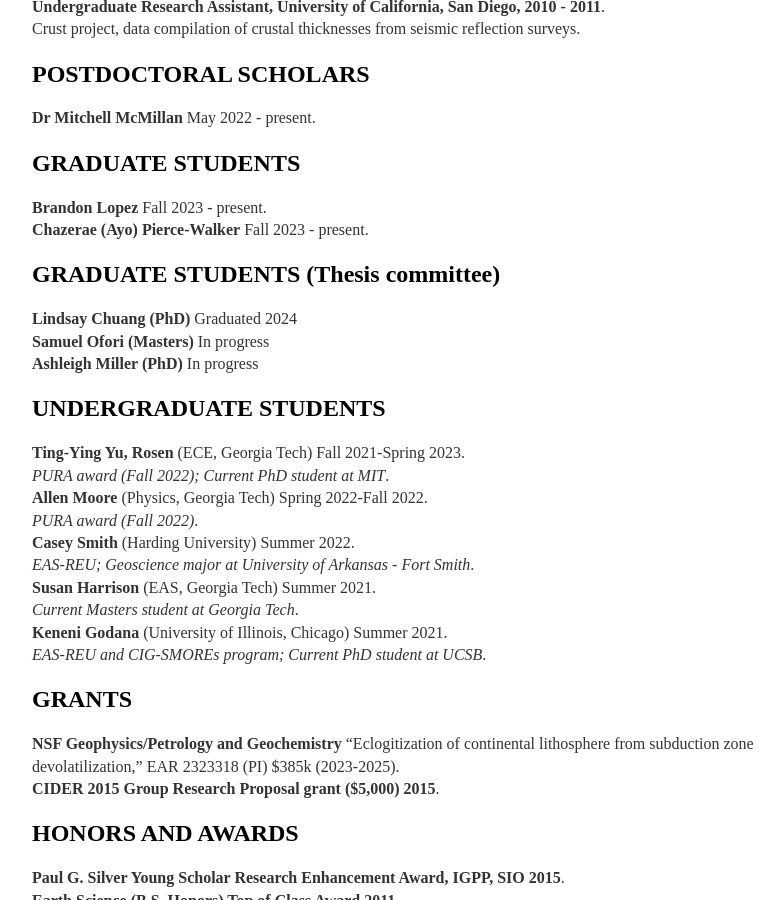
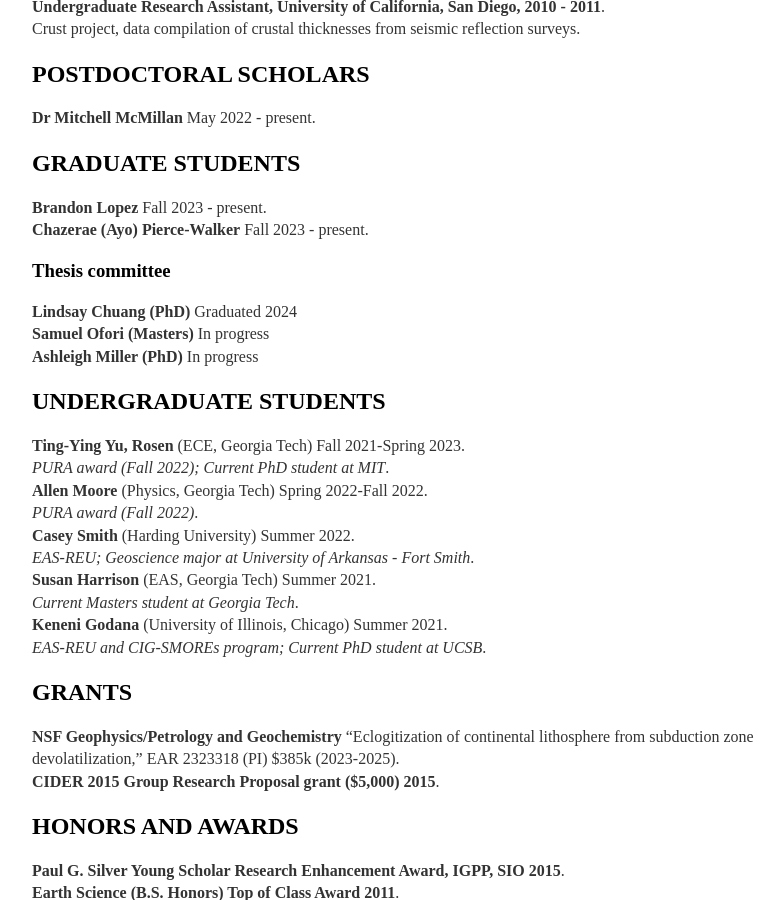
Before and after one commit to joycesim/joycesim.github.io, a Jekyll site: the page built from cv/index.md, in a window 1280 px wide and 900 px high, scrolled down 995 px. Shown: the whole window, without its empty margins (224-1008 px from the left). Built offline with Jekyll 4.4.1, drawn with Linux system fonts in a browser that asks for light colours.

Commit message:
Update index.md

```diff
--- a/cv/index.md
+++ b/cv/index.md
@@ -42,7 +42,7 @@
 **Brandon Lopez** Fall 2023 - present.
 **Chazerae (Ayo) Pierce-Walker** Fall 2023 - present.
 
-## GRADUATE STUDENTS (Thesis committee)
+### Thesis committee
 **Lindsay Chuang (PhD)** Graduated 2024
 **Samuel Ofori (Masters)** In progress
 **Ashleigh Miller (PhD)** In progress
```
